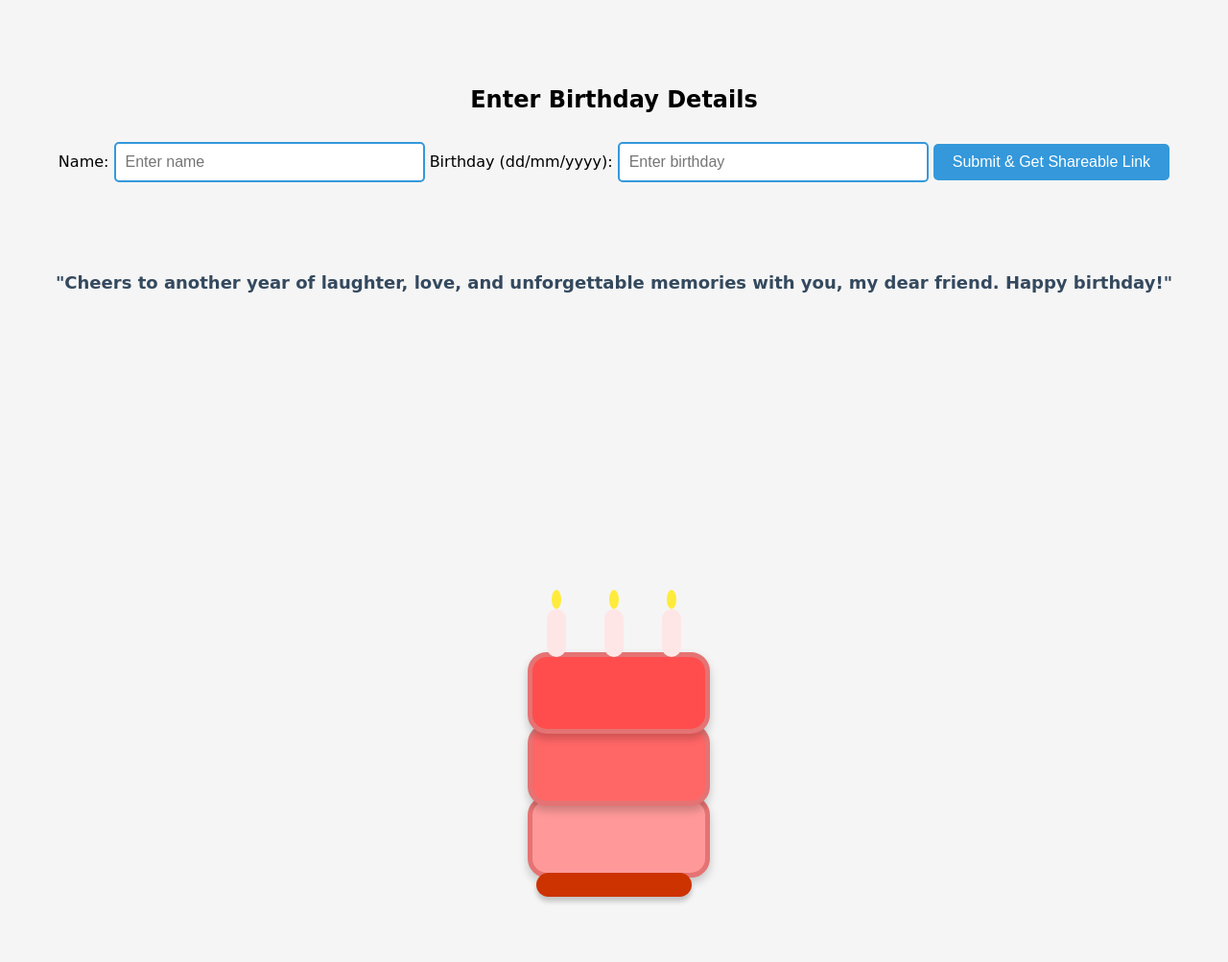
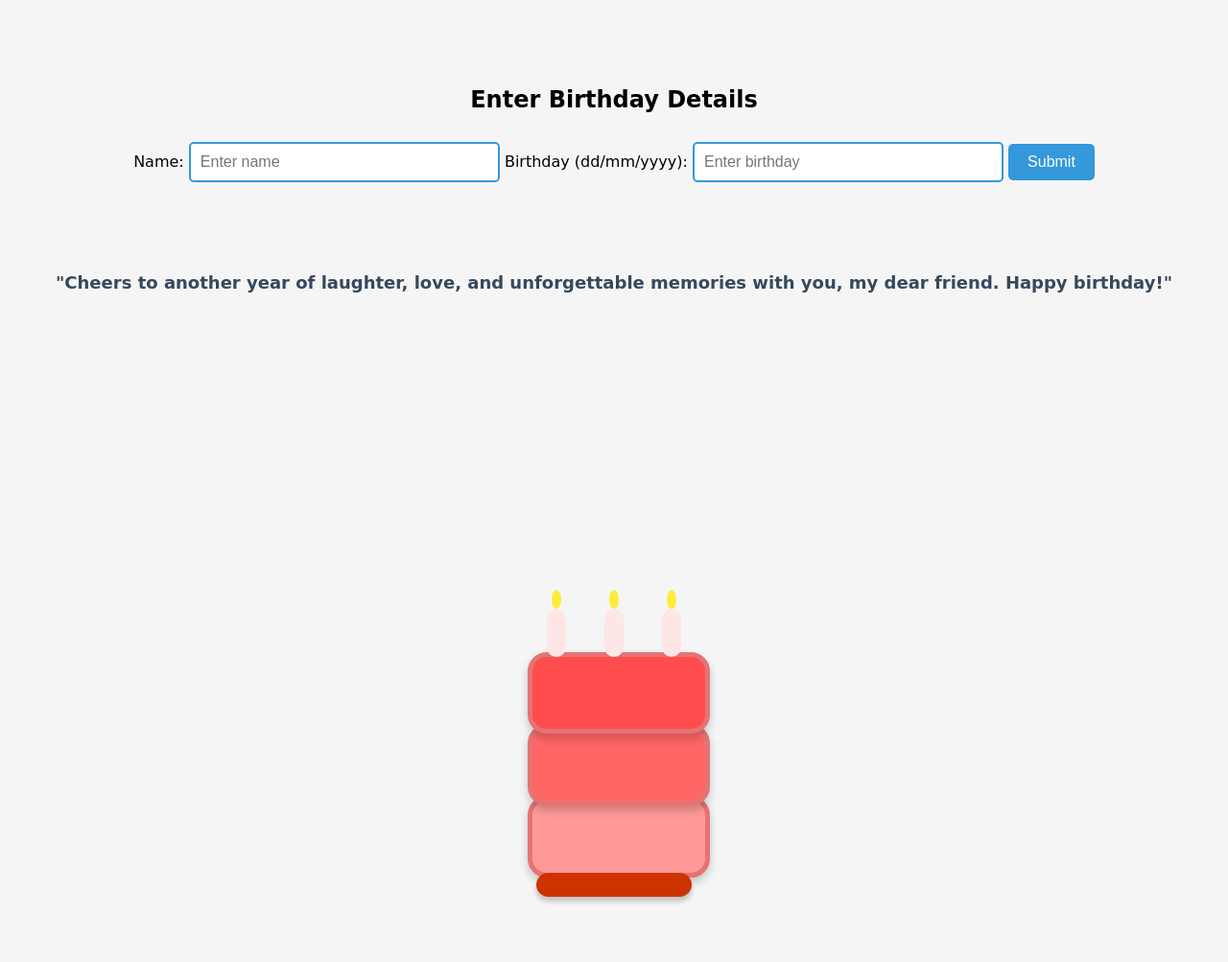
Before and after one commit to ritikgupta7783/birthday_wish, a plain HTML site: page index.html in a window 1280 px wide. Shown: the whole page at 96% size. Drawn offline with Linux system fonts and the light colour scheme.

Commit message:
Update index.html

```diff
--- a/index.html
+++ b/index.html
@@ -16,7 +16,7 @@
         <input type="text" id="name" placeholder="Enter name">
         <label for="birthday">Birthday (dd/mm/yyyy):</label>
         <input type="text" id="birthday" placeholder="Enter birthday">
-        <button onclick="handleFormSubmission()">Submit & Get Shareable Link</button>
+        <button onclick="handleFormSubmission()">Submit</button>
         <p id="share-link-container" class="hidden">
             Share this link: <input type="text" id="share-link" readonly>
             <button onclick="copyShareLink()">Copy Link</button>
```
